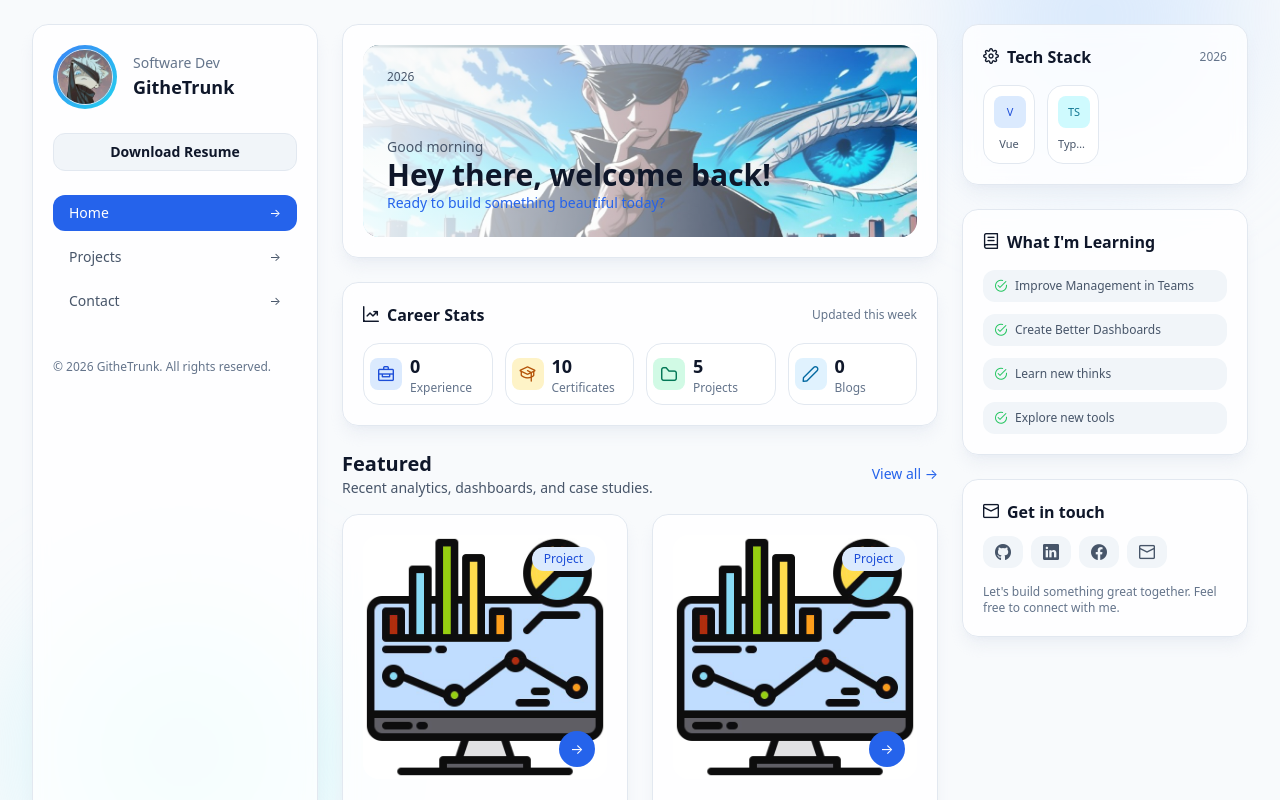
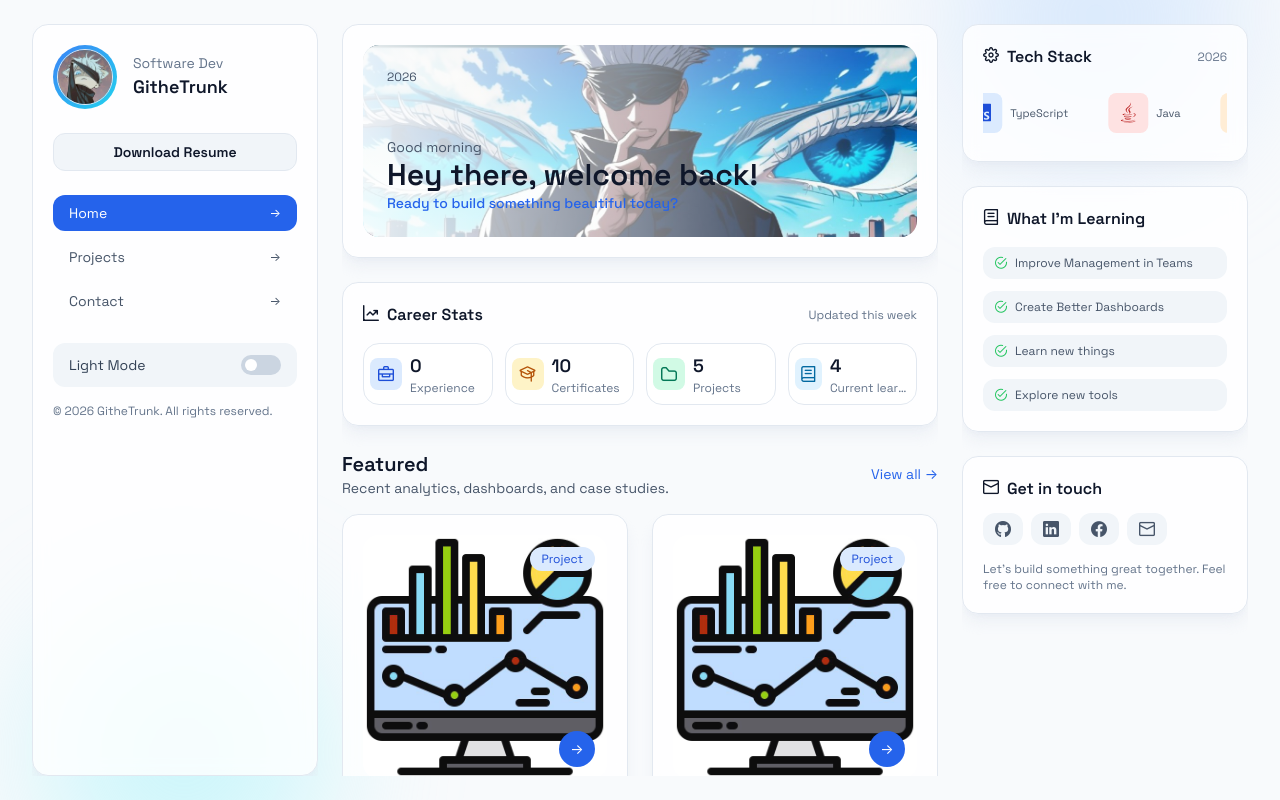
Before and after one commit to GitheTrunk/leang-portfolio, a Vue app: page / in a window 1280 px wide. Shown: the top 800 px of the page. Built offline with nearby package versions, Linux system fonts and the light colour scheme.

Commit message:
modify each components then make it look better

```diff
--- a/index.html
+++ b/index.html
@@ -4,6 +4,7 @@
 <head>
   <meta charset="UTF-8">
   <link rel="icon" href="/favicon.ico">
+  <link rel="stylesheet" href="https://cdn.jsdelivr.net/gh/devicons/devicon@latest/devicon.min.css">
   <meta name="viewport" content="width=device-width, initial-scale=1.0">
   <title>GitheTrunk</title>
 </head>
--- a/package.json
+++ b/package.json
@@ -12,6 +12,10 @@
     "format": "prettier --write --experimental-cli src/"
   },
   "dependencies": {
+    "@fortawesome/fontawesome-free": "^7.2.0",
+    "@fortawesome/fontawesome-svg-core": "^7.2.0",
+    "@fortawesome/free-solid-svg-icons": "^7.2.0",
+    "@fortawesome/vue-fontawesome": "^3.1.3",
     "pinia": "^3.0.4",
     "primeicons": "^7.0.0",
     "vue": "^3.5.27",
--- a/src/components/RightPanel.vue
+++ b/src/components/RightPanel.vue
@@ -2,10 +2,113 @@
 import GlassCard from './GlassCard.vue'
 import 'primeicons/primeicons.css'
 
+const listTechStack = [
+  {
+    name: 'Vue',
+    icon: 'fa-brands fa-vuejs',
+    accent: 'bg-green-100 text-green-700 dark:bg-green-500/20 dark:text-green-300',
+  },
+  {
+    name: 'Vite',
+    icon: 'devicon-vitejs-plain',
+    accent: 'bg-yellow-100 text-yellow-700 dark:bg-yellow-500/20 dark:text-yellow-300',
+  },
+  {
+    name: 'TypeScript',
+    icon: 'fa-brands fa-typescript',
+    accent: 'bg-blue-100 text-blue-700 dark:bg-blue-500/20 dark:text-blue-300',
+  },
+  {
+    name: 'Java',
+    icon: 'fa-brands fa-java',
+    accent: 'bg-red-100 text-red-700 dark:bg-red-500/20 dark:text-red-300',
+  },
+  {
+    name: 'HTML',
+    icon: 'fa-brands fa-html5',
+    accent: 'bg-orange-100 text-orange-700 dark:bg-orange-500/20 dark:text-orange-300',
+  },
+  {
+    name: 'CSS',
+    icon: 'fa-brands fa-css3-alt',
+    accent: 'bg-sky-100 text-sky-700 dark:bg-sky-500/20 dark:text-sky-300',
+  },
+  {
+    name: 'JavaScript',
+    icon: 'fa-brands fa-js',
+    accent: 'bg-yellow-100 text-yellow-700 dark:bg-yellow-500/20 dark:text-yellow-300',
+  },
+  {
+    name: 'Node.js',
+    icon: 'fa-brands fa-node-js',
+    accent: 'bg-green-100 text-green-700 dark:bg-green-500/20 dark:text-green-300',
+  },
+  {
+    name: 'Express',
+    icon: 'fa-solid fa-server',
+    accent: 'bg-gray-100 text-gray-700 dark:bg-gray-500/20 dark:text-gray-300',
+  },
+  {
+    name: 'Git',
+    icon: 'fa-brands fa-git-alt',
+    accent: 'bg-orange-100 text-orange-700 dark:bg-orange-500/20 dark:text-orange-300',
+  },
+  {
+    name: 'Docker',
+    icon: 'fa-brands fa-docker',
+    accent: 'bg-blue-100 text-blue-700 dark:bg-blue-500/20 dark:text-blue-300',
+  },
+  {
+    name: 'Tailwind',
+    icon: 'devicon-tailwindcss-plain',
+    accent: 'bg-teal-100 text-teal-700 dark:bg-teal-500/20 dark:text-teal-300',
+  },
+  {
+    name: 'Python',
+    icon: 'fa-brands fa-python',
+    accent: 'bg-yellow-100 text-yellow-700 dark:bg-yellow-500/20 dark:text-yellow-300',
+  },
+  {
+    name: 'Linux',
+    icon: 'fa-brands fa-linux',
+    accent: 'bg-gray-100 text-gray-700 dark:bg-gray-500/20 dark:text-gray-300',
+  },
+  {
+    name: 'Cisco',
+    icon: 'fa-solid fa-network-wired',
+    accent: 'bg-blue-100 text-blue-700 dark:bg-blue-500/20 dark:text-blue-300',
+  },
+  {
+    name: 'MySQL',
+    icon: 'fa-solid fa-database',
+    accent: 'bg-blue-100 text-blue-700 dark:bg-blue-500/20 dark:text-blue-300',
+  },
+  {
+    name: 'PostgreSQL',
+    icon: 'fa-solid fa-database',
+    accent: 'bg-blue-100 text-blue-700 dark:bg-blue-500/20  dark:text-blue-300',
+  },
+  {
+    name: 'Supabase',
+    icon: 'fa-solid fa-cloud',
+    accent: 'bg-green-100 text-green-700 dark:bg-green-500/20 dark:text-green-300',
+  },
+  {
+    name: 'Flutter',
+    icon: 'fa-brands fa-flutter',
+    accent: 'bg-blue-100 text-blue-700 dark:bg-blue-500/20 dark:text-blue-300',
+  },
+  {
+    name: 'Dart',
+    icon: 'fa-brands fa-dart',
+    accent: 'bg-blue-100 text-blue-700 dark:bg-blue-500/20 dark:text-blue-300',
+  },
+]
+
 const listLearning = [
   { name: 'Improve Management in Teams' },
   { name: 'Create Better Dashboards' },
-  { name: 'Learn new thinks' },
+  { name: 'Learn new things' },
   { name: 'Explore new tools' },
 ]
 
@@ -24,28 +127,23 @@ const listInTouch = [
         <h3 class="font-semibold"><i class="pi pi-cog pr-2"></i>Tech Stack</h3>
         <span class="text-xs text-slate-500">2026</span>
       </div>
-      <div
-        class="grid grid-cols-2 xl:grid-cols-4 gap-3 text-[11px] text-slate-600 dark:text-slate-300"
-      >
+      <div class="overflow-hidden">
         <div
-          class="rounded-2xl bg-white dark:bg-slate-900/60 border border-slate-200 dark:border-white/5 p-2.5 text-center"
+          class="flex items-center gap-6 text-[11px] text-slate-600 dark:text-slate-300 tech-marquee"
         >
-          <div
-            class="mx-auto mb-2 h-8 w-8 rounded-lg bg-blue-100 text-blue-700 dark:bg-blue-500/20 dark:text-blue-300 flex items-center justify-center"
+          <template
+            v-for="(item, index) in [...listTechStack, ...listTechStack]"
+            :key="`${item.name}-${index}`"
           >
-            V
-          </div>
-          <span class="block truncate">Vue</span>
-        </div>
-        <div
-          class="rounded-2xl bg-white dark:bg-slate-900/60 border border-slate-200 dark:border-white/5 p-2.5 text-center"
-        >
-          <div
-            class="mx-auto mb-2 h-8 w-8 rounded-lg bg-cyan-100 text-cyan-700 dark:bg-cyan-500/20 dark:text-cyan-300 flex items-center justify-center"
-          >
-            TS
-          </div>
-          <span class="block truncate">TypeScript</span>
+            <div class="flex shrink-0 items-center gap-2 p-2">
+              <div
+                :class="`h-10 w-10 shrink-0 rounded-lg ${item.accent} flex items-center justify-center`"
+              >
+                <i :class="item.icon" class="text-xl"></i>
+              </div>
+              <span class="whitespace-nowrap">{{ item.name }}</span>
+            </div>
+          </template>
         </div>
       </div>
     </GlassCard>
@@ -72,6 +170,8 @@ const listInTouch = [
           :key="item.name"
           :href="item.href"
           class="flex items-center gap-1 rounded-xl bg-slate-100 dark:bg-slate-800 px-3 py-2 text-slate-600 dark:text-slate-300 hover:bg-slate-200 dark:hover:bg-slate-700"
+          target="_blank"
+          rel="noopener noreferrer"
         >
           <i :class="item.icon"></i>
         </a>
@@ -82,3 +182,23 @@ const listInTouch = [
     </GlassCard>
   </div>
 </template>
+
+<style scoped>
+@keyframes marquee {
+  0% {
+    transform: translateX(0);
+  }
+  100% {
+    transform: translateX(-50%);
+  }
+}
+
+.tech-marquee {
+  animation: marquee 50s linear infinite;
+  width: max-content;
+}
+
+.tech-marquee:hover {
+  animation-play-state: pau3sed;
+}
+</style>
--- a/src/components/SideBar.vue
+++ b/src/components/SideBar.vue
@@ -76,7 +76,7 @@ onMounted(() => {
       </nav>
 
       <div class="mt-auto space-y-4">
-        <!-- <button
+        <button
           type="button"
           class="flex w-full items-center justify-between rounded-xl bg-slate-100 dark:bg-white/5 px-4 py-3"
           @click="toggleTheme"
@@ -93,7 +93,7 @@ onMounted(() => {
               :class="isDark ? 'translate-x-5' : ''"
             ></div>
           </div>
-        </button> -->
+        </button>
         <p class="mt-4 text-xs text-slate-500">© 2026 GitheTrunk. All rights reserved.</p>
       </div>
     </div>
--- a/src/components/StatsRow.vue
+++ b/src/components/StatsRow.vue
@@ -21,9 +21,9 @@ const stats = [
     accent: 'bg-emerald-100 text-emerald-700 dark:bg-emerald-500/20 dark:text-emerald-300',
   },
   {
-    label: 'Blogs',
-    value: 0,
-    icon: 'pi pi-pencil',
+    label: 'Current learning',
+    value: 4,
+    icon: 'pi pi-book',
     accent: 'bg-sky-100 text-sky-700 dark:bg-sky-500/20 dark:text-sky-300',
   },
 ]
--- a/src/layouts/AccountLayout.vue
+++ b/src/layouts/AccountLayout.vue
@@ -14,14 +14,14 @@ import SideBar from '@/components/SideBar.vue'
       class="pointer-events-none absolute -bottom-24 left-10 h-72 w-72 rounded-full bg-cyan-200/50 dark:bg-cyan-500/10 blur-3xl"
     ></div>
 
-    <div class="grid grid-cols-12 gap-6">
-      <aside class="col-span-12 lg:col-span-3">
+    <div class="grid grid-cols-12 gap-6 lg:h-[calc(100vh-3rem)] lg:overflow-hidden">
+      <aside class="col-span-12 lg:col-span-3 lg:h-full lg:overflow-y-auto">
         <SideBar />
       </aside>
-      <main class="col-span-12 lg:col-span-6">
+      <main class="col-span-12 lg:col-span-6 lg:h-full lg:overflow-y-auto">
         <router-view />
       </main>
-      <aside class="col-span-12 lg:col-span-3">
+      <aside class="col-span-12 lg:col-span-3 lg:h-full lg:overflow-y-auto">
         <RightPanel />
       </aside>
     </div>
--- a/src/main.ts
+++ b/src/main.ts
@@ -4,6 +4,7 @@ import { createPinia } from 'pinia'
 import App from './App.vue'
 import router from './router'
 import './style.css'
+import '@fortawesome/fontawesome-free/css/all.min.css'
 
 const app = createApp(App)
 
--- a/src/style.css
+++ b/src/style.css
@@ -1,8 +1,8 @@
+@import url('https://fonts.googleapis.com/css2?family=Space+Grotesk:wght@400;500;600;700&display=swap');
+
 @tailwind base;
 @tailwind components;
 @tailwind utilities;
-
-@import url('https://fonts.googleapis.com/css2?family=Space+Grotesk:wght@400;500;600;700&display=swap');
 
 @layer base {
   body {
--- a/src/views/ProjectView.vue
+++ b/src/views/ProjectView.vue
@@ -17,7 +17,7 @@ import ProjectCard from '@/components/ProjectCard.vue'
       </div>
     </GlassCard>
 
-    <div class="grid md:grid-cols-2 xl:grid-cols-3 gap-6">
+    <div class="grid md:grid-cols-2 xl:grid-cols-2 gap-6">
       <ProjectCard />
       <ProjectCard />
       <ProjectCard />
```
Also changed, not shown: 1 other file (tests, documents, lock files or other folders).
